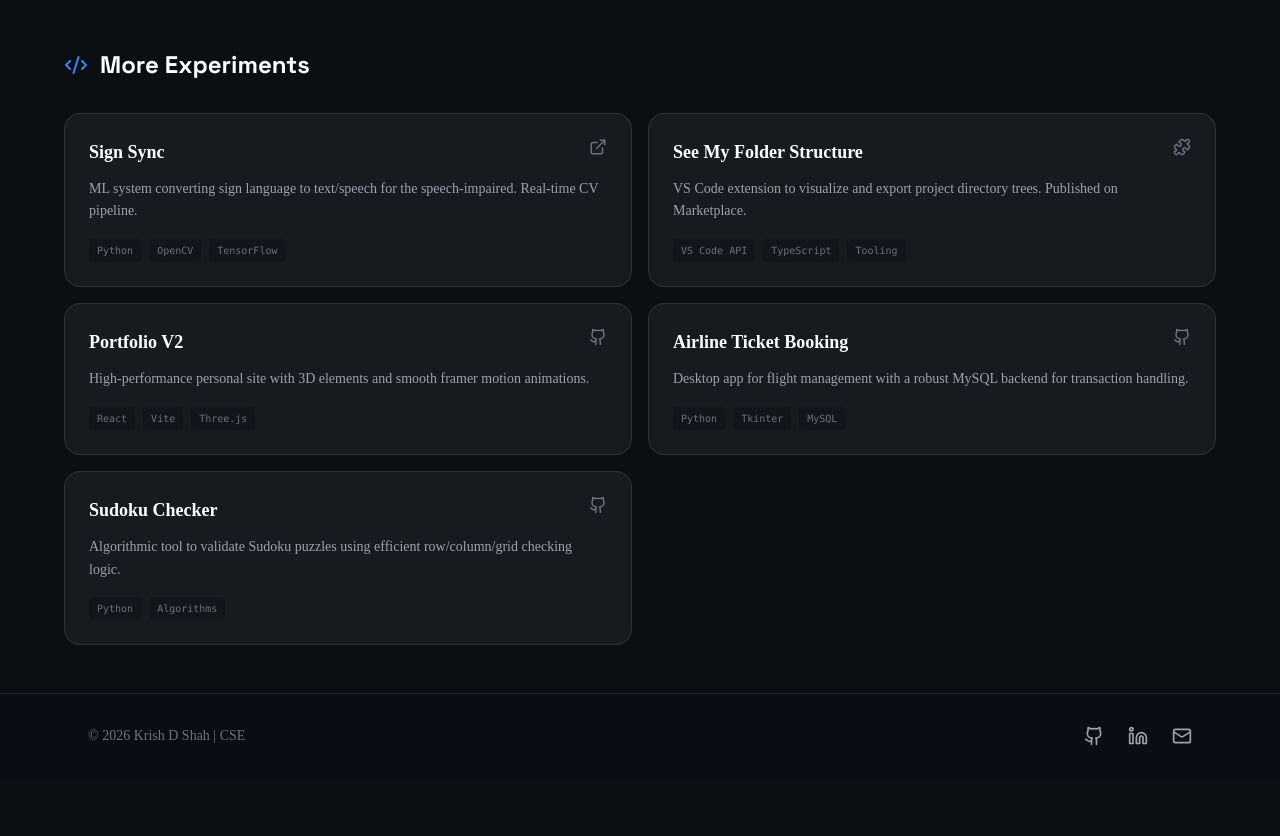
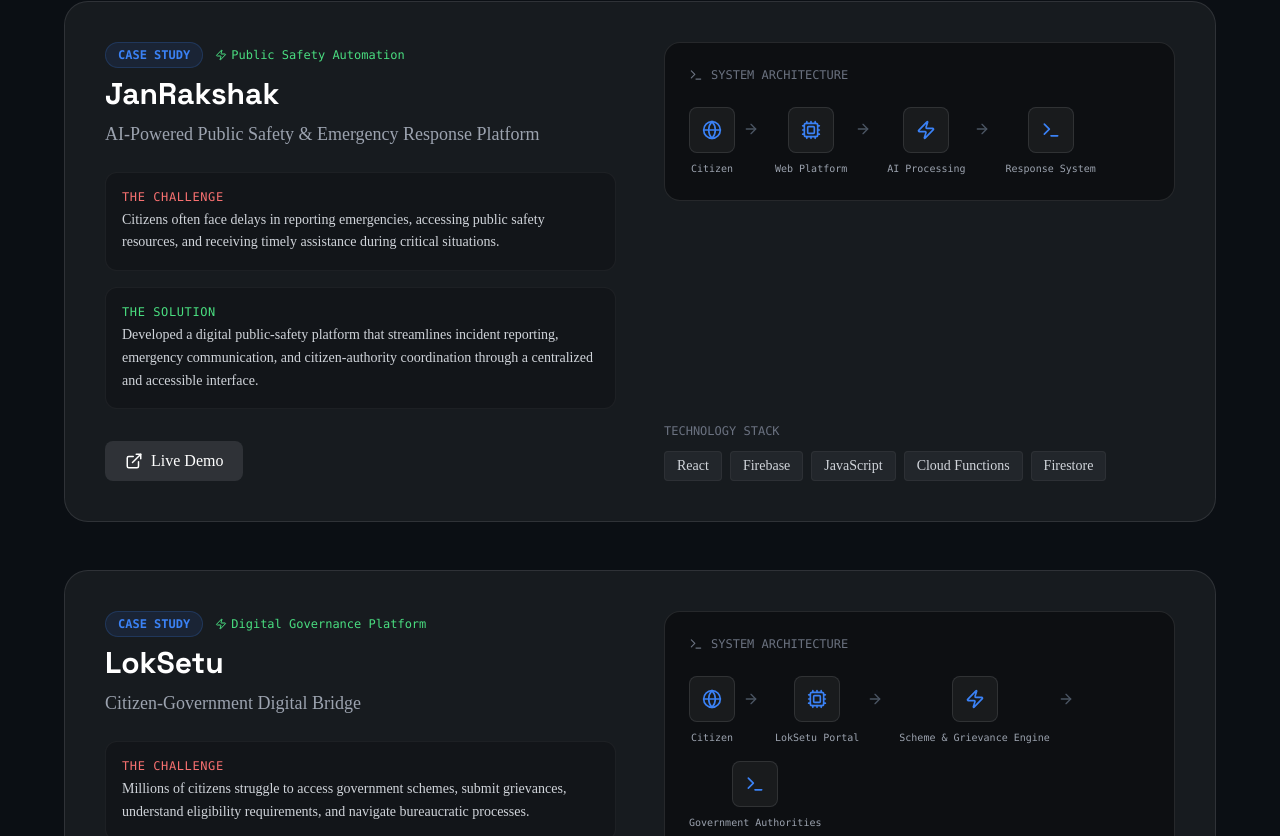
Before and after one commit to Krishdshah/portfoliov2, a Next.js app: page /projects in a window 1280 px wide. Shown: the part 1404-2240 px from the top of the page. Before the commit the page ends 2182 px from the top, so only its background shows below. Built offline with nearby package versions, Linux system fonts and the light colour scheme.

Commit message:
Added 2 major projects

```diff
--- a/app/projects/page.tsx
+++ b/app/projects/page.tsx
@@ -44,7 +44,57 @@ const flagshipProjects = [
       git: "#" // No public repo link provided in your data
     },
     stats: "Reduced Support Tix"
-  }
+  },
+  {
+  id: "janrakshak",
+  title: "JanRakshak",
+  tagline: "AI-Powered Public Safety & Emergency Response Platform",
+  problem: "Citizens often face delays in reporting emergencies, accessing public safety resources, and receiving timely assistance during critical situations.",
+  solution: "Developed a digital public-safety platform that streamlines incident reporting, emergency communication, and citizen-authority coordination through a centralized and accessible interface.",
+  stackFlow: [
+    { tool: "Citizen", icon: Globe },
+    { tool: "Web Platform", icon: Cpu },
+    { tool: "AI Processing", icon: Zap },
+    { tool: "Response System", icon: Terminal },
+  ],
+  tech: [
+    "React",
+    "Firebase",
+    "JavaScript",
+    "Cloud Functions",
+    "Firestore"
+  ],
+  links: {
+    demo: "https://janrakshak.web.app/",
+    git: "#"
+  },
+  stats: "Public Safety Automation"
+},
+  {
+  id: "loksetu",
+  title: "LokSetu",
+  tagline: "Citizen-Government Digital Bridge",
+  problem: "Millions of citizens struggle to access government schemes, submit grievances, understand eligibility requirements, and navigate bureaucratic processes.",
+  solution: "Built a citizen engagement platform that centralizes government scheme discovery, grievance registration, volunteer participation, document assistance, and public-service communication into a single digital ecosystem.",
+  stackFlow: [
+    { tool: "Citizen", icon: Globe },
+    { tool: "LokSetu Portal", icon: Cpu },
+    { tool: "Scheme & Grievance Engine", icon: Zap },
+    { tool: "Government Authorities", icon: Terminal },
+  ],
+  tech: [
+    "React",
+    "Firebase",
+    "JavaScript",
+    "Firestore",
+    "Progressive Web App"
+  ],
+  links: {
+    demo: "https://loksetu.web.app/",
+    git: "#"
+  },
+  stats: "Digital Governance Platform"
+}
 ];
 
 // --- 2. STANDARD PROJECTS (Grid) ---
```
